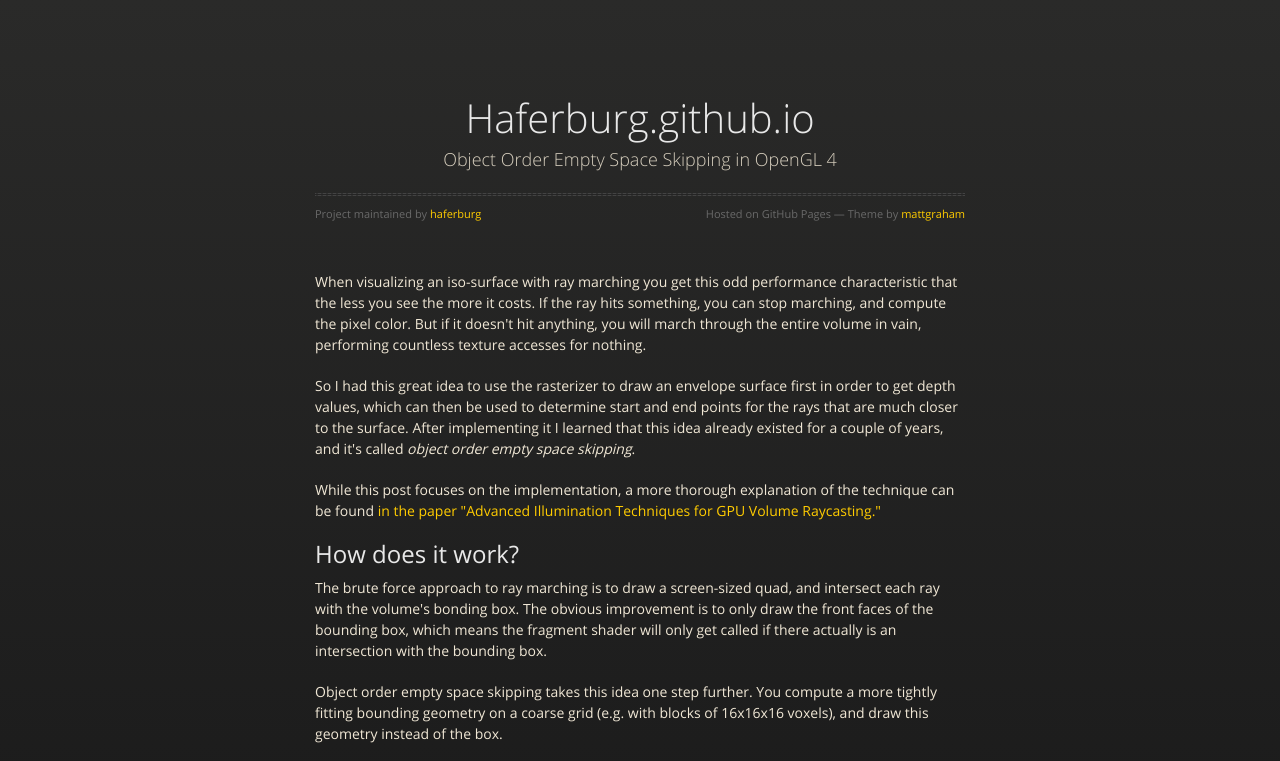
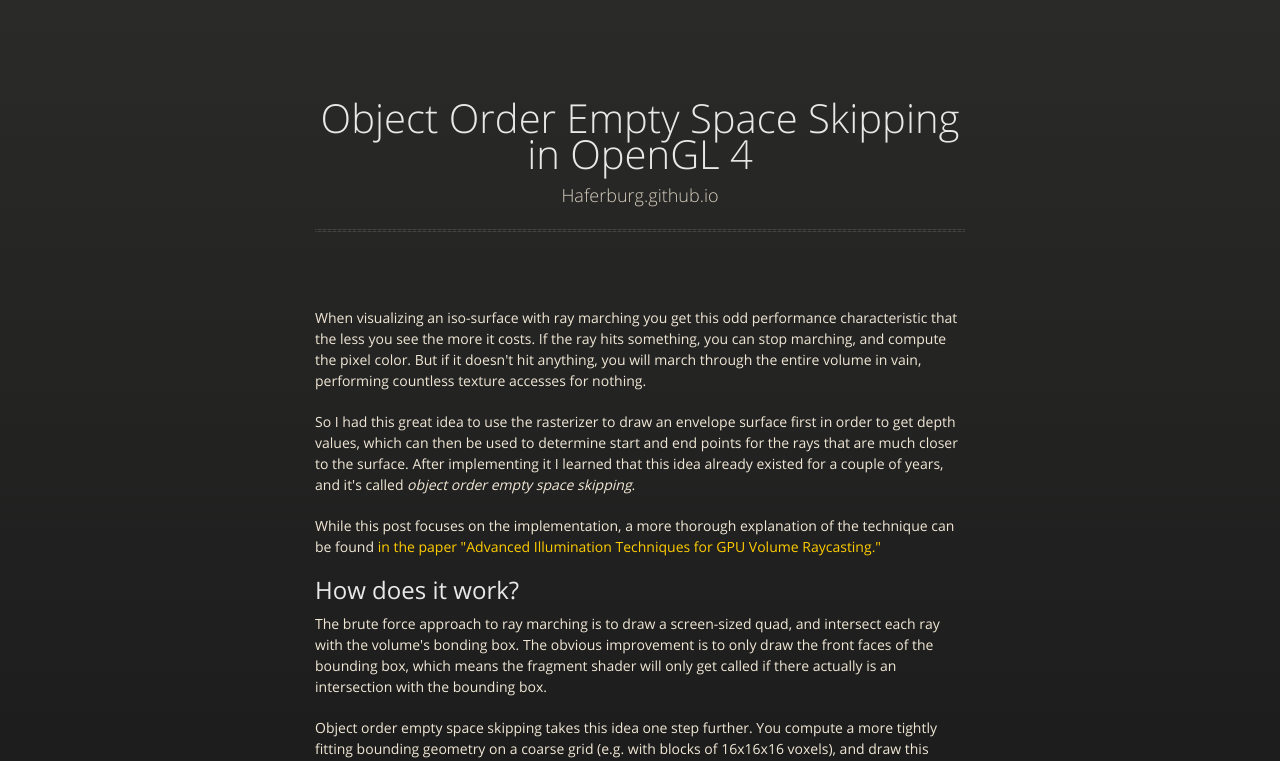
Before and after one commit to haferburg/haferburg.github.io, a plain HTML site: page index.html in a window 1280 px wide. Shown: the top 761 px of the page. Drawn offline with nearby package versions, Linux system fonts and the light colour scheme.

Commit message:
Made the title the title. Formatting.

```diff
--- a/index.html
+++ b/index.html
@@ -3,7 +3,7 @@
   <head>
     <meta charset="utf-8">
     <meta http-equiv="X-UA-Compatible" content="chrome=1">
-    <title>Haferburg.github.io by haferburg</title>
+    <title>Object Order Empty Space Skipping in OpenGL 4</title>
     <link rel="stylesheet" href="stylesheets/styles.css">
     <link rel="stylesheet" href="stylesheets/pygment_trac.css">
     <script src="https://ajax.googleapis.com/ajax/libs/jquery/1.7.1/jquery.min.js"></script>
@@ -23,11 +23,9 @@
 
       <section>
         <div id="title">
-          <h1>Haferburg.github.io</h1>
-          <p>Object Order Empty Space Skipping in OpenGL 4</p>
+          <h1>Object Order Empty Space Skipping in OpenGL 4</h1>
+          <p>Haferburg.github.io</p>
           <hr>
-          <span class="credits left">Project maintained by <a href="https://github.com/haferburg">haferburg</a></span>
-          <span class="credits right">Hosted on GitHub Pages &mdash; Theme by <a href="https://twitter.com/michigangraham">mattgraham</a></span>
         </div>
 
         <p>When visualizing an iso-surface with ray marching you get this odd performance characteristic that the less you see the more it costs. If the ray hits something, you can stop marching, and compute the pixel color. But if it doesn't hit anything, you will march through the entire volume in vain, performing countless texture accesses for nothing.</p>
@@ -400,6 +398,10 @@ void main()
 <a name="about-me" class="anchor" href="#about-me"><span class="octicon octicon-link"></span></a>About me</h2>
 
 <p>The name's Andreas Haferburg. I've been working as a software developer since 2011, mostly using C++. You can reach me at <code>&lt;first name&gt;.&lt;last name&gt;@gmx.de</code>.</p>
+        <div id="title">
+          <span class="credits left">Project maintained by <a href="https://github.com/haferburg">haferburg</a></span>
+          <span class="credits right">Hosted on GitHub Pages &mdash; Original theme by <a href="https://twitter.com/michigangraham">mattgraham</a></span>
+        </div>
       </section>
 
     </div>
```
